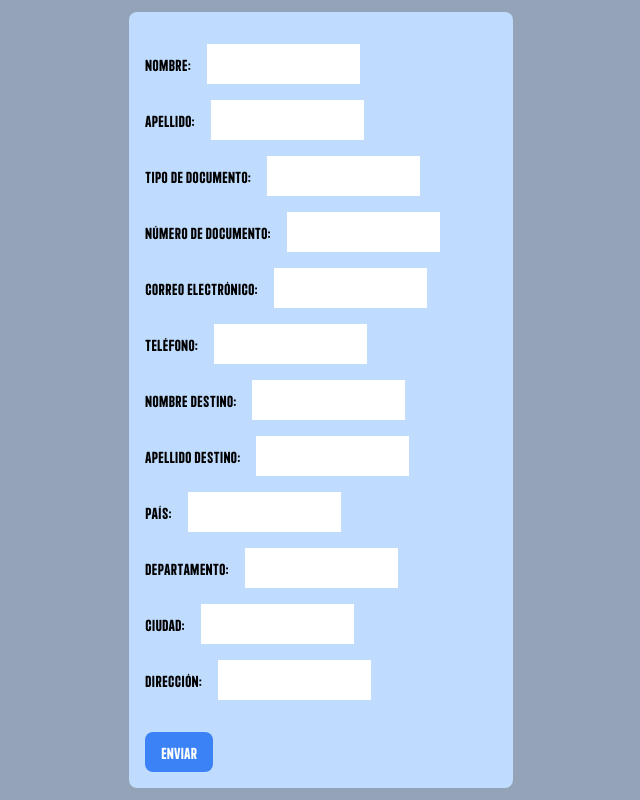
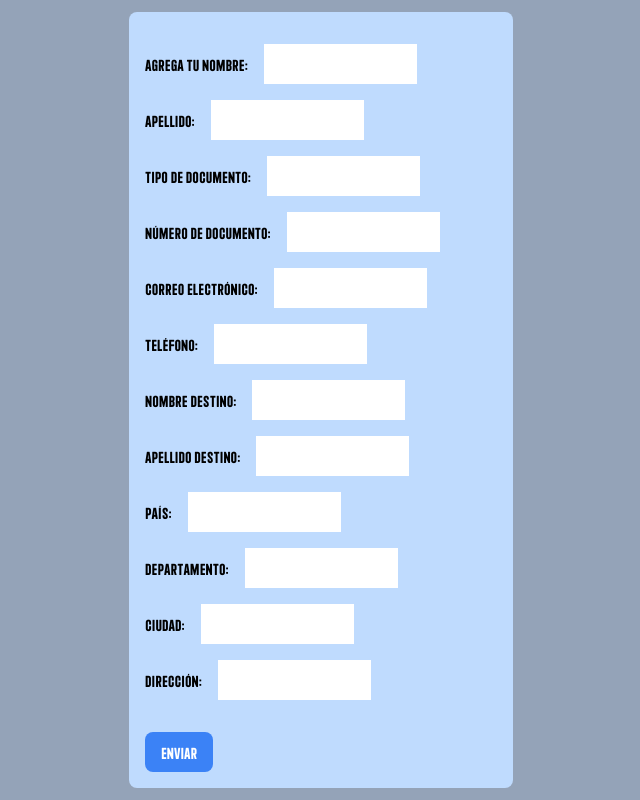
Before and after one commit to ChristianFajardo2022/voz, a React (Vite) app: page /formulario in a window 1280 px wide. Shown: the whole page, without its empty margins (319-959 px from the left). Built offline with nearby package versions, Linux system fonts and the light colour scheme.

Commit message:
ajustes form

```diff
--- a/src/routes/Formulario.jsx
+++ b/src/routes/Formulario.jsx
@@ -73,7 +73,7 @@ function Formulario() {
         )}
         {isLoading && <p>Loading...</p>}
         <div className="my-4">
-          <label className="mr-4">Nombre:</label>
+          <label className="mr-4">Agrega tu Nombre:</label>
           <input
             type="text"
             name="firstname"
```
